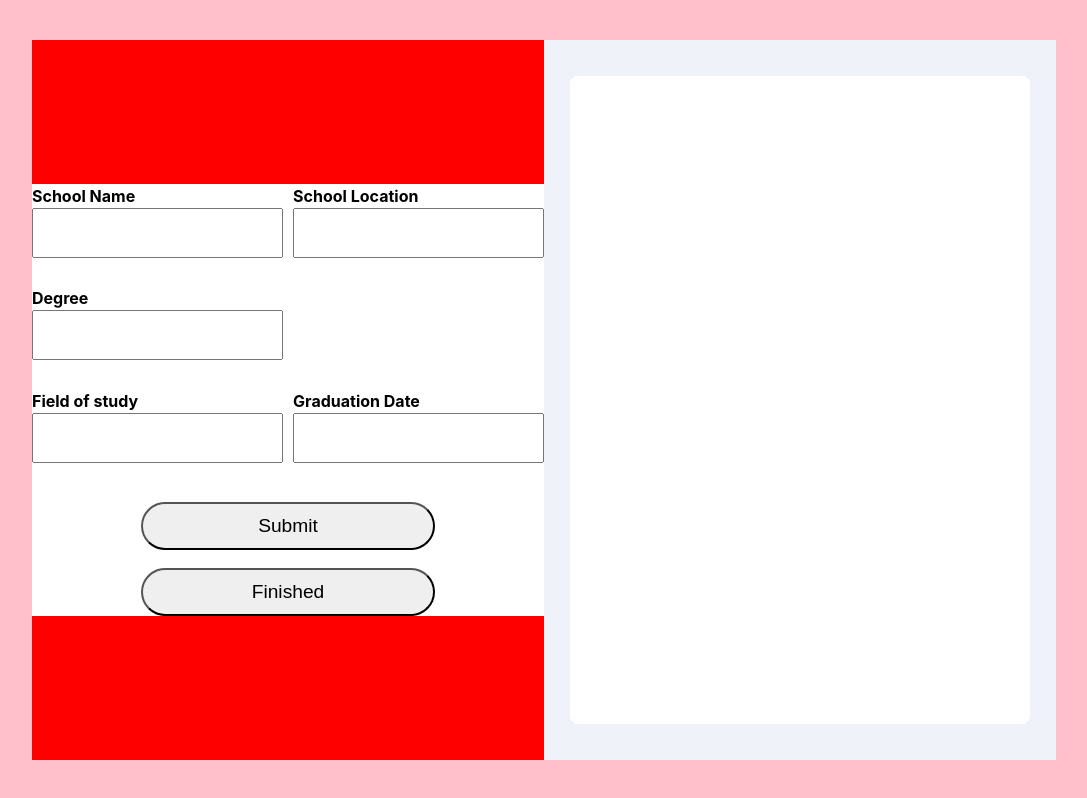
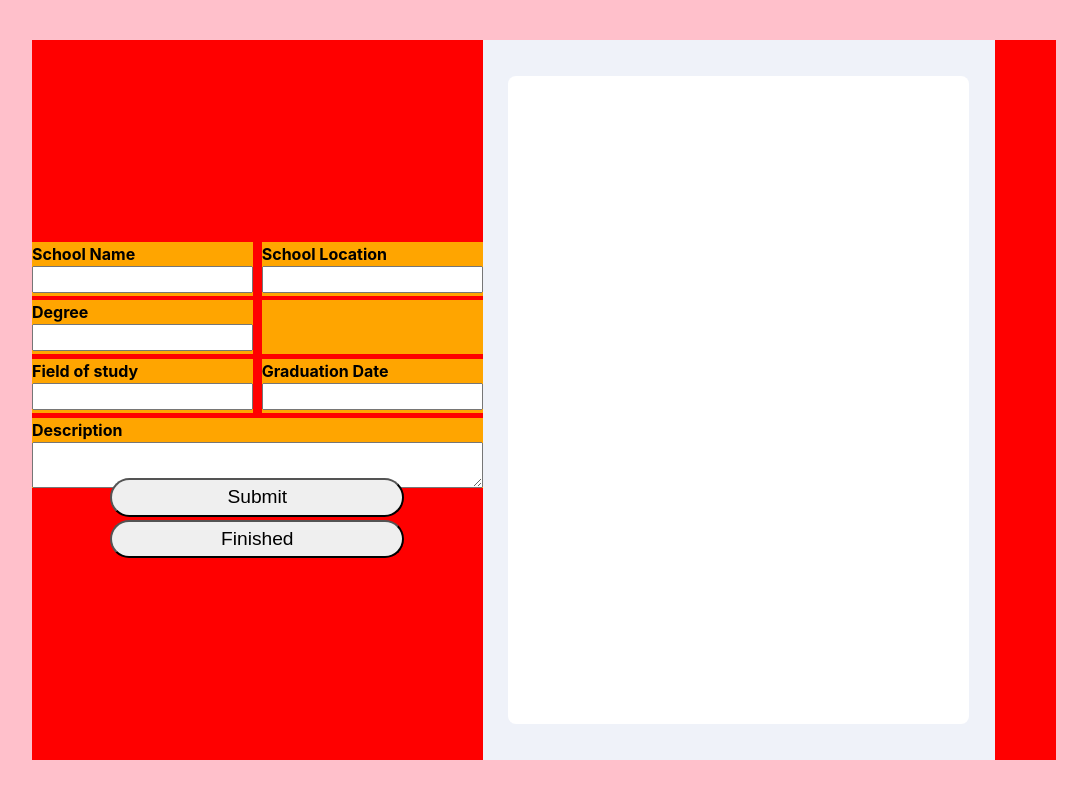
Before and after one commit to TekNellCo/reactresume, a React (Vite) app: page / in a window 1280 px wide. Both pictures are taken after typing "Sample", "Sample", "Sample", "Sample", "Sample", "Sample" into the empty fields and a click on the button "Submit". Shown: the whole page, without its empty margins (96-1183 px from the left). Built offline with nearby package versions, Linux system fonts and the light colour scheme.

Commit message:
fix education and experienc page layouts + add description boxes

```diff
--- a/src/App.jsx
+++ b/src/App.jsx
@@ -8,8 +8,8 @@ import Resume from './resume';
 function App() {
   const [step, setStep] = useState(0);
   const [contactData, setContactData] = useState({});
-  const [educationData, setEducationData] = useState({});
-  const [experienceData, setExperienceData] = useState({});
+  const [educationData, setEducationData] = useState([]);
+  const [experienceData, setExperienceData] = useState([]);
   const [skillData, setSkillData] = useState([]);
   function setStepCounter(num) {
     if (step < 5) {
--- a/src/education.jsx
+++ b/src/education.jsx
@@ -8,6 +8,7 @@ function Education({ onSubmit, nextPage }) {
   const [degree, setDegree] = useState('');
   const [fieldOfStudy, setFieldOfStudy] = useState('');
   const [graduationDate, setGraduationDate] = useState('');
+  const [description, setDescription] = useState('');
 
   function educationCreate() {
     const educationInfo = {
@@ -16,12 +17,11 @@ function Education({ onSubmit, nextPage }) {
       degree,
       fieldOfStudy,
       graduationDate,
+      description,
     };
     let updatedEducationArray;
     if (selectedEducation) {
-      updatedEducationArray = educationArray.map((school) =>
-        school === selectedEducation ? educationInfo : school
-      );
+      updatedEducationArray = educationArray.map((school) => (school === selectedEducation ? educationInfo : school));
       setEducationArray(updatedEducationArray);
       setSelectedEducation('');
     } else {
@@ -34,6 +34,7 @@ function Education({ onSubmit, nextPage }) {
     setDegree('');
     setFieldOfStudy('');
     setGraduationDate('');
+    setDescription('');
 
     onSubmit(updatedEducationArray);
   }
@@ -44,6 +45,7 @@ function Education({ onSubmit, nextPage }) {
     setDegree(education.degree);
     setFieldOfStudy(education.fieldOfStudy);
     setGraduationDate(education.graduationDate);
+    setDescription(education.description);
     setSelectedEducation(education);
   }
 
@@ -55,8 +57,8 @@ function Education({ onSubmit, nextPage }) {
 
   return (
     <div className="experienceContainer">
-      <div className="contactContainer">
-        <form className="contactForm">
+      <div className="contactContainerSchool">
+        <form className="contactFormSchool">
           <div>
             <label htmlFor="">School Name</label>
             <input
@@ -113,6 +115,17 @@ function Education({ onSubmit, nextPage }) {
               }}
             />
           </div>
+          <div className="descriptionBox">
+            <label htmlFor="">Description</label>
+            <textarea
+              className="description"
+              type="text"
+              value={description}
+              onChange={(e) => {
+                setDescription(e.target.value);
+              }}
+            />
+          </div>
         </form>
         <button onClick={educationCreate} className="contactFormButton">
           Submit
@@ -130,15 +143,13 @@ function Education({ onSubmit, nextPage }) {
                 <button
                   onClick={() => {
                     handleEdit(education);
-                  }}
-                >
+                  }}>
                   Edit
                 </button>
                 <button
                   onClick={() => {
                     deleteEdit(index);
-                  }}
-                >
+                  }}>
                   Delete
                 </button>
               </div>
--- a/src/experience.jsx
+++ b/src/experience.jsx
@@ -10,21 +10,21 @@ function Experience({ onSubmit, nextPage }) {
   const [startYear, setStartYear] = useState('');
   const [endMonth, setEndMonth] = useState('');
   const [endYear, setEndYear] = useState('');
+  const [description, setDescription] = useState('');
 
   function experienceCreate() {
     const experienceInfo = {
       title,
       organization,
       location,
+      description,
       startDate: `${startMonth} ${startYear}`,
       endDate: `${endMonth} ${endYear}`,
     };
     let updatedExperienceArray;
     if (selectedExperience) {
       // Update existing experience
-      updatedExperienceArray = experienceArray.map((exp) =>
-        exp === selectedExperience ? experienceInfo : exp
-      );
+      updatedExperienceArray = experienceArray.map((exp) => (exp === selectedExperience ? experienceInfo : exp));
       setExperienceArray(updatedExperienceArray);
       setSelectedExperience(''); // Reset editing mode after updating
     } else {
@@ -40,6 +40,7 @@ function Experience({ onSubmit, nextPage }) {
     setStartYear('');
     setEndMonth('');
     setEndYear('');
+    setDescription('');
     onSubmit(updatedExperienceArray);
   }
 
@@ -48,6 +49,7 @@ function Experience({ onSubmit, nextPage }) {
     setTitle(experience.title);
     setOrganization(experience.organization);
     setLocation(experience.location);
+    setDescription(experience.description);
     setStartMonth(experience.startDate.split(' ')[0]);
     setStartYear(experience.startDate.split(' ')[1]);
     setEndMonth(experience.endDate.split(' ')[0]);
@@ -64,8 +66,8 @@ function Experience({ onSubmit, nextPage }) {
 
   return (
     <div className="experienceContainer">
-      <div className="contactContainer">
-        <form className="contactForm">
+      <div className="contactContainerExperience">
+        <form className="contactFormExperience">
           <div>
             <label htmlFor="">What was your title?</label>
             <input
@@ -150,6 +152,17 @@ function Experience({ onSubmit, nextPage }) {
               />
             </div>
           </div>
+          <div className="descriptionBox">
+            <label htmlFor="">Description</label>
+            <textarea
+              className="description"
+              type="text"
+              value={description}
+              onChange={(e) => {
+                setDescription(e.target.value);
+              }}
+            />
+          </div>
         </form>
         <button onClick={experienceCreate} className="contactFormButton">
           Add Experience
--- a/src/index.css
+++ b/src/index.css
@@ -34,7 +34,7 @@
   grid-template-columns: 1fr 1fr;
   color: black;
 
-  height: 20em;
+  height: 40%;
   width: 100%;
   gap: 2%;
   div {
@@ -45,7 +45,7 @@
     }
     input {
       font-size: 1.4rem;
-      height: 52%;
+      height: 36%;
       width: 100%;
     }
   }
@@ -69,15 +69,17 @@
   }
 }
 .contactContainer {
-  background-color: white;
   width: 44%;
-  height: 26em;
-  gap: 4%;
+  height: 44%;
+  gap: 1%;
   display: flex;
   flex-direction: column;
   justify-content: center;
   align-items: center;
   transition: 1s ease-out;
+  form {
+    height: 100%;
+  }
   .contactFormButton {
     font-size: 1.2rem;
     /* font-weight: bold; */
@@ -213,7 +215,7 @@
   background-color: red;
   .contactContainer {
     width: 50%;
-    height: 60%;
+    height: 100%;
   }
   .experiencePreviewContainer {
     display: flex;
@@ -295,3 +297,113 @@
   font-size: 12pt;
   font-weight: normal;
 }
+
+.descriptionBox {
+  background-color: pink;
+  grid-column: span 2;
+  textarea {
+    height: 100%;
+    font-size: 1.2rem;
+  }
+}
+.contactContainerSchool {
+  width: 44%;
+  height: 44%;
+  gap: 1%;
+  display: flex;
+  flex-direction: column;
+  justify-content: center;
+  align-items: center;
+  form {
+    height: 100%;
+  }
+  .contactFormButton {
+    font-size: 1.2rem;
+    /* font-weight: bold; */
+    height: 3.2rem;
+    width: 18.4rem;
+    border-radius: 2rem;
+  }
+}
+.contactFormSchool {
+  display: grid;
+  grid-template-rows: auto auto auto;
+  grid-template-columns: 1fr 1fr;
+  color: black;
+  width: 100%;
+  gap: 2%;
+  div {
+    background-color: orange;
+    display: flex;
+    flex-direction: column;
+    label {
+      font-weight: bold;
+    }
+    input {
+      font-size: 1.4rem;
+      height: 50%;
+      width: 100%;
+    }
+  }
+}
+.contactContainerExperience {
+  width: 44%;
+  height: 44%;
+  gap: 1%;
+  display: flex;
+  flex-direction: column;
+  justify-content: center;
+  align-items: center;
+  form {
+    height: 100%;
+  }
+  .contactFormButton {
+    font-size: 1.2rem;
+    /* font-weight: bold; */
+    height: 3.2rem;
+    width: 18.4rem;
+    border-radius: 2rem;
+  }
+}
+.contactFormExperience {
+  display: grid;
+  grid-template-rows: auto auto auto;
+  grid-template-columns: 1fr 1fr;
+  color: black;
+  width: 100%;
+  gap: 2%;
+  div {
+    height: 100%;
+    background-color: pink;
+    display: flex;
+    flex-direction: column;
+    justify-content: end;
+    label {
+      font-weight: bold;
+    }
+    input {
+      font-size: 1.4rem;
+      height: 50%;
+      width: 100%;
+    }
+  }
+  .stateAndZip {
+    background-color: green;
+    gap: 5%;
+    display: flex;
+    flex-direction: row;
+    justify-content: center;
+    align-items: start;
+    .split {
+      flex: 1;
+      height: 100%;
+    }
+    .splitNoLabel {
+      background-color: yellow;
+      display: flex;
+      justify-content: end;
+      flex: 1;
+      height: 100%;
+    }
+  }
+}
--- a/src/resume.jsx
+++ b/src/resume.jsx
@@ -17,25 +17,26 @@ function Resume({ contact, education, experience, skill }) {
       </div>
       <div className="mainPage">
         <h2>Work History</h2>
-        {experience.map((experienceItem) => (
+        {experience.map((experienceItem, item) => (
           <div key={experienceItem.organization}>
             <h3 className="experienceHeader">{experienceItem.title}</h3>
             <p className="jobNameDates">{`${experienceItem.organization} | ${experienceItem.startDate} - ${experienceItem.endDate}`}</p>
-            <p className="resumeJobDescription">
-              Lorem ipsum, dolor sit amet consectetur adipisicing elit. Qui, repellat perspiciatis necessitatibus voluptate deserunt dolores harum
-              soluta mollitia ipsum, enim voluptates nam a iusto corrupti ab eaque delectus accusantium modi!
-            </p>
+            <p className="resumeJobDescription">{experienceItem.description}</p>
           </div>
         ))}
-
         <h2 className="resumeEducation">Education</h2>
-        <h3 className="resumeSchoolName">
-          {education.schoolName} <i>{education.graduationDate}</i>
-        </h3>
-        <p>
-          <i>{education.schoolLocation}</i>
-        </p>
-        <p className="resumeDegree">{`${education.degree} ${education.fieldOfStudy}`}</p>
+        {education.map((educationItem, index) => (
+          <div key={educationItem.schoolName}>
+            <h3 className="resumeSchoolName">
+              {educationItem.schoolName} <i>{educationItem.graduationDate}</i>
+            </h3>
+            <p>
+              <i>{educationItem.schoolLocation}</i>
+            </p>
+            <p className="resumeDegree">{`${educationItem.degree} ${educationItem.fieldOfStudy}`}</p>
+            <p>{educationItem.description}</p>
+          </div>
+        ))}
       </div>
     </div>
   );
```
